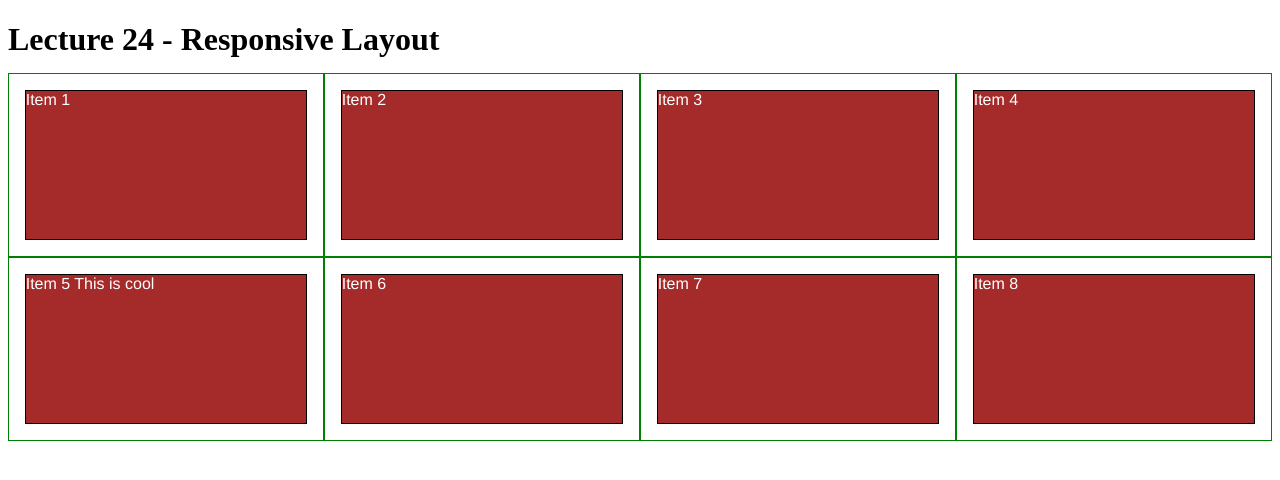
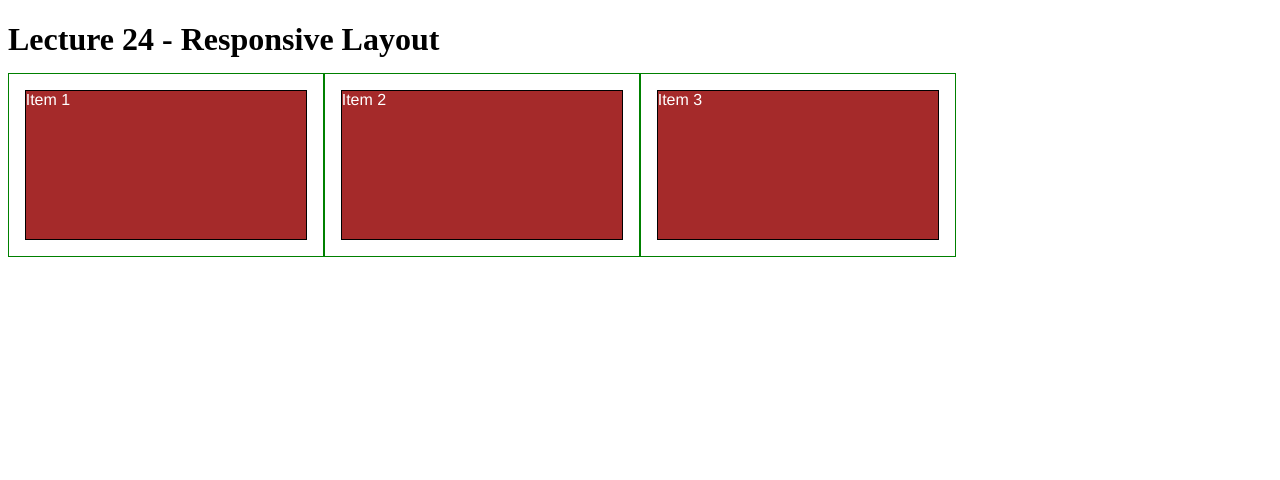
Before and after one commit to NewWorkCode/fsc4m2ca, a plain HTML site: page index.html in a window 1280 px wide. Drawn offline with Linux system fonts and the light colour scheme.

Commit message:
Update index.html
Got rid of divs 4..8

```diff
--- a/index.html
+++ b/index.html
@@ -170,23 +170,7 @@
     <div class="col-lg-3 col-md-6">
       <p>Item 3</p>
     </div>
-    <div class="col-lg-3 col-md-6">
-      <p>Item 4</p>
-    </div>
-    <div class="col-lg-3 col-md-6">
-      <p>Item 5 This is cool</p>
-    </div>
-    <div class="col-lg-3 col-md-6">
-      <p>Item 6</p>
-    </div>
-    <div class="col-lg-3 col-md-6">
-      <p>Item 7</p>
-    </div>
-    <div class="col-lg-3 col-md-6">
-      <p>Item 8</p>
-    </div>
   </div>
-
 </body>
 
 </html>
```
